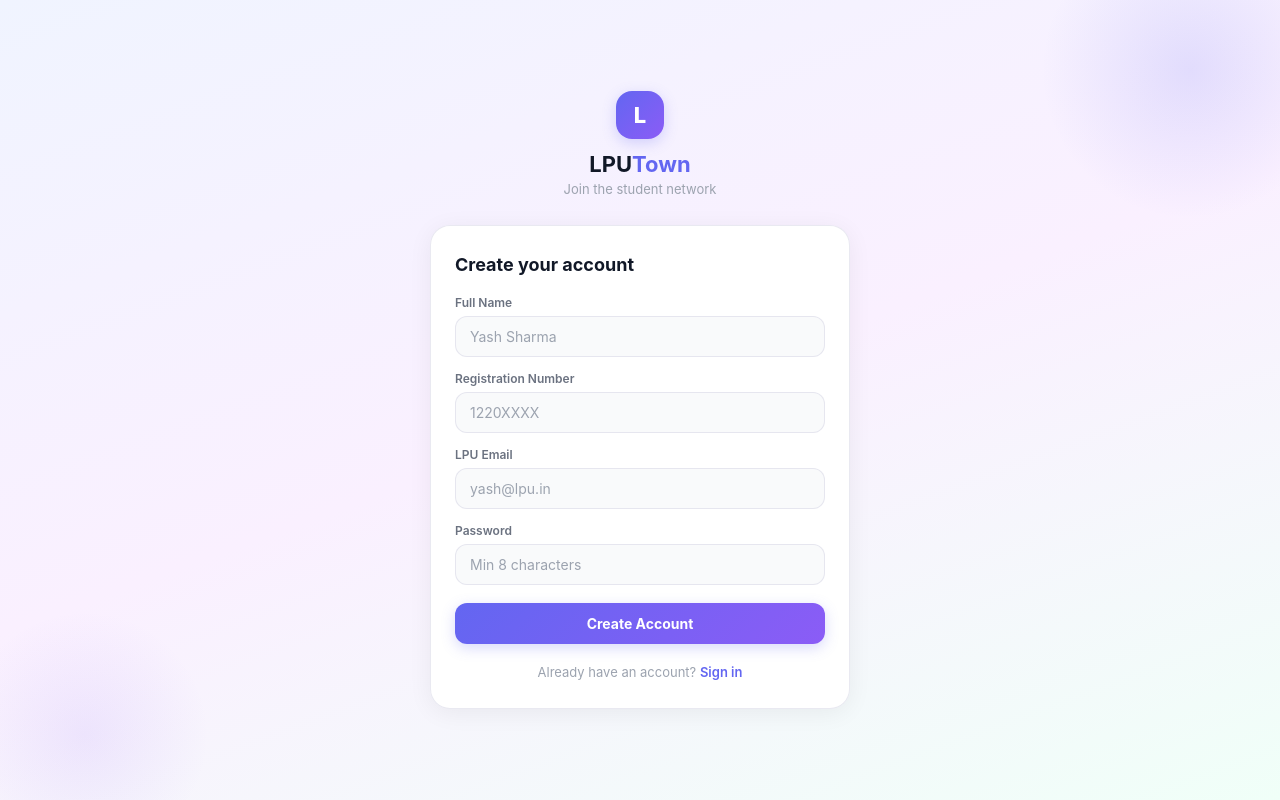
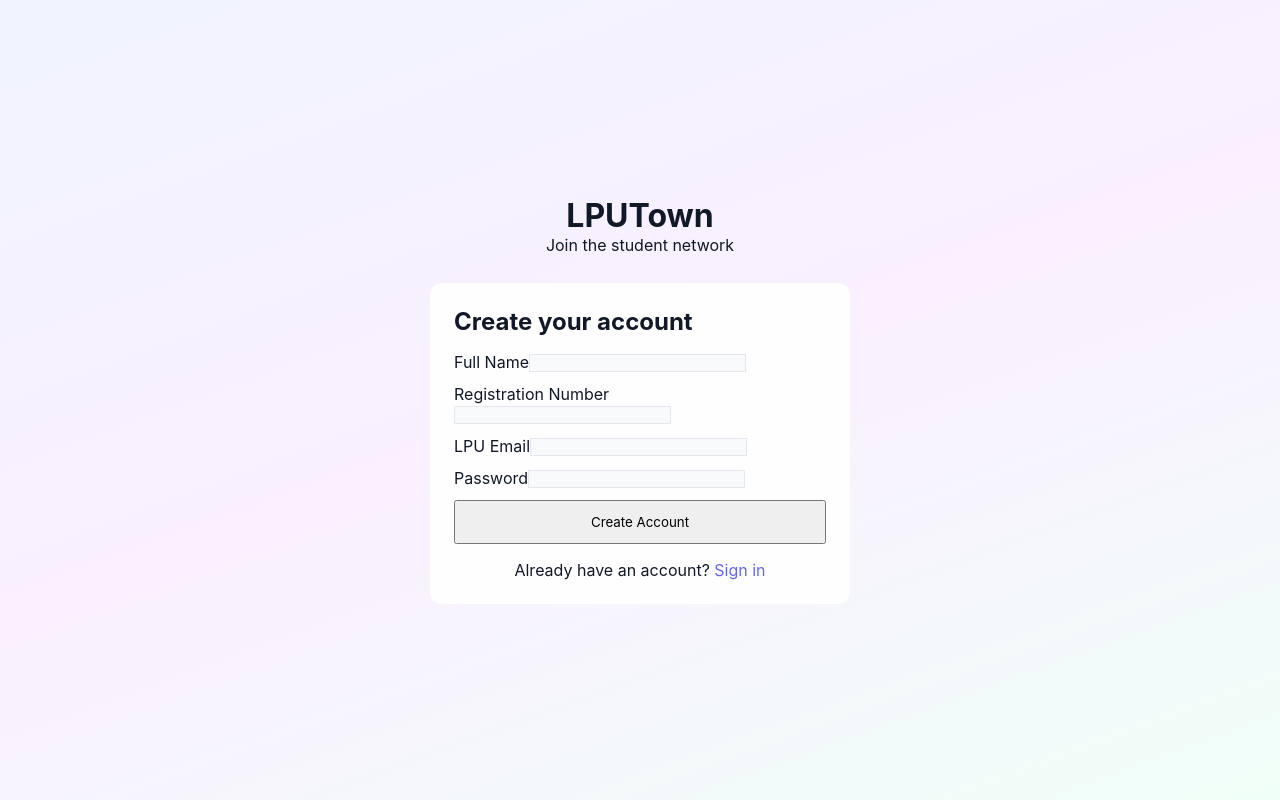
Before and after one commit to SonareMradul/lpu-town_project-main, a React (Vite) app: page /register in a window 1280 px wide. Built offline with nearby package versions, Linux system fonts and the light colour scheme; no server answers.

Commit message:
Refactor Register component for improved readability

```diff
--- a/src/pages/Register.jsx
+++ b/src/pages/Register.jsx
@@ -1,101 +1,160 @@
-// src/pages/Register.jsx
-import { useState } from "react"
-import { Link, useNavigate } from "react-router-dom"
-import { useAuth } from "../hooks/useAuth.jsx"
-import theme from "../theme"
+import { useState } from "react";
+import { Link, useNavigate } from "react-router-dom";
+import { useAuth } from "../hooks/useAuth.jsx";
+import theme from "../theme";
 
-const c = theme.colors
+const { colors: c } = theme;
 
+const initialForm = {
+  fullName: "",
+  regNumber: "",
+  email: "",
+  password: "",
+};
 
 export default function Register() {
-  const { register } = useAuth()
-  const navigate = useNavigate()
+  const { register } = useAuth();
+  const navigate = useNavigate();
 
-  const [form, setForm]       = useState({ fullName: "", regNumber: "", email: "", password: "" })
-  const [error, setError]     = useState("")
-  const [loading, setLoading] = useState(false)
+  const [form, setForm] = useState(initialForm);
+  const [error, setError] = useState("");
+  const [loading, setLoading] = useState(false);
+
+  const updateField = (key, value) => {
+    setForm((prev) => ({ ...prev, [key]: value }));
+  };
+
+  const validateForm = () => {
+    if (!form.email.endsWith("@lpu.in")) {
+      return "Only @lpu.in email addresses are allowed.";
+    }
+    if (form.password.length < 8) {
+      return "Password must be at least 8 characters.";
+    }
+    return null;
+  };
 
   async function handleSubmit(e) {
-    e.preventDefault()
-    setError("")
-    if (!form.email.endsWith("@lpu.in")) { setError("Only @lpu.in email addresses are allowed."); return }
-    if (form.password.length < 8)        { setError("Password must be at least 8 characters."); return }
-    setLoading(true)
-    const { error: err } = await register(form)
-    setLoading(false)
-    if (err) setError(err.message)
-    else navigate("/login?registered=1")
+    e.preventDefault();
+    setError("");
+
+    const validationError = validateForm();
+    if (validationError) {
+      setError(validationError);
+      return;
+    }
+
+    try {
+      setLoading(true);
+      const { error: err } = await register(form);
+
+      if (err) throw err;
+
+      navigate("/login?registered=1");
+    } catch (err) {
+      setError(err.message || "Something went wrong");
+    } finally {
+      setLoading(false);
+    }
   }
 
   return (
-    <div style={{
-      minHeight: "100vh", background: c.bgPage,
-      display: "flex", alignItems: "center", justifyContent: "center",
-      padding: "24px 16px", position: "relative", overflow: "hidden",
-    }}>
-      <div style={{ position: "absolute", width: 300, height: 300, borderRadius: "50%", background: "radial-gradient(circle, rgba(99,102,241,0.15) 0%, transparent 70%)", top: -80, right: -60, pointerEvents: "none" }} />
-      <div style={{ position: "absolute", width: 250, height: 250, borderRadius: "50%", background: "radial-gradient(circle, rgba(139,92,246,0.10) 0%, transparent 70%)", bottom: -60, left: -40, pointerEvents: "none" }} />
+    <div style={styles.page}>
+      <div style={styles.cardWrapper}>
+        <Header />
+        <div style={styles.card}>
+          <h2 style={styles.title}>Create your account</h2>
 
-      <div style={{ width: "100%", maxWidth: 420, position: "relative", zIndex: 1 }}>
+          <form onSubmit={handleSubmit} style={styles.form}>
+            <Field label="Full Name" value={form.fullName} onChange={(v) => updateField("fullName", v)} />
+            <Field label="Registration Number" value={form.regNumber} onChange={(v) => updateField("regNumber", v)} />
+            <Field label="LPU Email" type="email" value={form.email} onChange={(v) => updateField("email", v)} />
+            <Field label="Password" type="password" value={form.password} onChange={(v) => updateField("password", v)} />
 
-        <div style={{ textAlign: "center", marginBottom: 28 }}>
-          <div style={{ width: 48, height: 48, borderRadius: 16, background: `linear-gradient(135deg, ${c.gradientA}, ${c.gradientB})`, display: "flex", alignItems: "center", justifyContent: "center", margin: "0 auto 12px", boxShadow: theme.shadow.btn }}>
-            <span style={{ fontSize: 22, fontWeight: 800, color: "#fff" }}>L</span>
-          </div>
-          <h1 style={{ fontSize: 22, fontWeight: 700, color: c.textPrimary }}>LPU<span style={{ color: c.primary }}>Town</span></h1>
-          <p style={{ fontSize: 13, color: c.textMuted, marginTop: 4 }}>Join the student network</p>
-        </div>
+            {error && <p style={styles.error}>{error}</p>}
 
-        <div style={{
-          background: c.bgGlass, backdropFilter: theme.blur, WebkitBackdropFilter: theme.blur,
-          border: `1px solid ${c.border}`, borderRadius: theme.radius.xl,
-          padding: "28px 24px", boxShadow: theme.shadow.card,
-        }}>
-          <h2 style={{ fontSize: 18, fontWeight: 700, color: c.textPrimary, marginBottom: 20 }}>Create your account</h2>
-
-          <form onSubmit={handleSubmit} style={{ display: "flex", flexDirection: "column", gap: 14 }}>
-            <Field label="Full Name" type="text" placeholder="Yash Sharma" value={form.fullName} onChange={v => setForm(f => ({ ...f, fullName: v }))} />
-            <Field label="Registration Number" type="text" placeholder="1220XXXX" value={form.regNumber} onChange={v => setForm(f => ({ ...f, regNumber: v }))} />
-            <Field label="LPU Email" type="email" placeholder="yash@lpu.in" value={form.email} onChange={v => setForm(f => ({ ...f, email: v }))} />
-            <Field label="Password" type="password" placeholder="Min 8 characters" value={form.password} onChange={v => setForm(f => ({ ...f, password: v }))} />
-
-            {error && <p style={{ fontSize: 12, color: c.error, fontWeight: 500 }}>{error}</p>}
-
-            <button type="submit" disabled={loading} style={{
-              background: `linear-gradient(135deg, ${c.gradientA}, ${c.gradientB})`,
-              color: "#fff", border: "none", borderRadius: theme.radius.md,
-              padding: "12px", fontWeight: 700, fontSize: 14, cursor: "pointer",
-              boxShadow: theme.shadow.btn, opacity: loading ? 0.7 : 1, marginTop: 4,
-            }}>
+            <button disabled={loading} style={styles.button}>
               {loading ? "Creating account..." : "Create Account"}
             </button>
           </form>
 
-          <p style={{ textAlign: "center", fontSize: 13, color: c.textMuted, marginTop: 20 }}>
+          <p style={styles.footer}>
             Already have an account?{" "}
-            <Link to="/login" style={{ color: c.primary, fontWeight: 600, textDecoration: "none" }}>Sign in</Link>
+            <Link to="/login" style={styles.link}>Sign in</Link>
           </p>
         </div>
       </div>
     </div>
-  )
+  );
 }
 
-function Field({ label, type, placeholder, value, onChange }) {
-  const [focused, setFocused] = useState(false)
+/* 🔹 Separate Components */
+function Header() {
+  return (
+    <div style={{ textAlign: "center", marginBottom: 28 }}>
+      <h1>LPUTown</h1>
+      <p>Join the student network</p>
+    </div>
+  );
+}
+
+function Field({ label, type = "text", value, onChange }) {
+  const [focused, setFocused] = useState(false);
+
   return (
     <div>
-      <label style={{ fontSize: 12, fontWeight: 600, color: c.textSecondary, display: "block", marginBottom: 6 }}>{label}</label>
-      <input type={type} placeholder={placeholder} value={value} onChange={e => onChange(e.target.value)}
-        onFocus={() => setFocused(true)} onBlur={() => setFocused(false)} required
-        style={{
-          width: "100%", background: c.bgInput,
-          border: `1px solid ${focused ? c.borderAccent : c.border}`,
-          borderRadius: theme.radius.md, padding: "11px 14px",
-          fontSize: 14, color: c.textPrimary, outline: "none", transition: "opacity 0.15s",
-          boxShadow: focused ? `0 0 0 3px ${c.primaryGlow}` : "none",
-        }}
+      <label>{label}</label>
+      <input
+        type={type}
+        value={value}
+        onChange={(e) => onChange(e.target.value)}
+        onFocus={() => setFocused(true)}
+        onBlur={() => setFocused(false)}
+        required
       />
     </div>
-  )
+  );
 }
+
+/* 🔹 Styles Object (Cleaner than inline spam) */
+const styles = {
+  page: {
+    minHeight: "100vh",
+    background: c.bgPage,
+    display: "flex",
+    alignItems: "center",
+    justifyContent: "center",
+  },
+  cardWrapper: {
+    width: "100%",
+    maxWidth: 420,
+  },
+  card: {
+    background: c.bgGlass,
+    padding: 24,
+    borderRadius: 12,
+  },
+  title: {
+    marginBottom: 16,
+  },
+  form: {
+    display: "flex",
+    flexDirection: "column",
+    gap: 12,
+  },
+  error: {
+    color: c.error,
+    fontSize: 12,
+  },
+  button: {
+    padding: 12,
+    cursor: "pointer",
+  },
+  footer: {
+    textAlign: "center",
+    marginTop: 16,
+  },
+  link: {
+    color: c.primary,
+  },
+};
```
